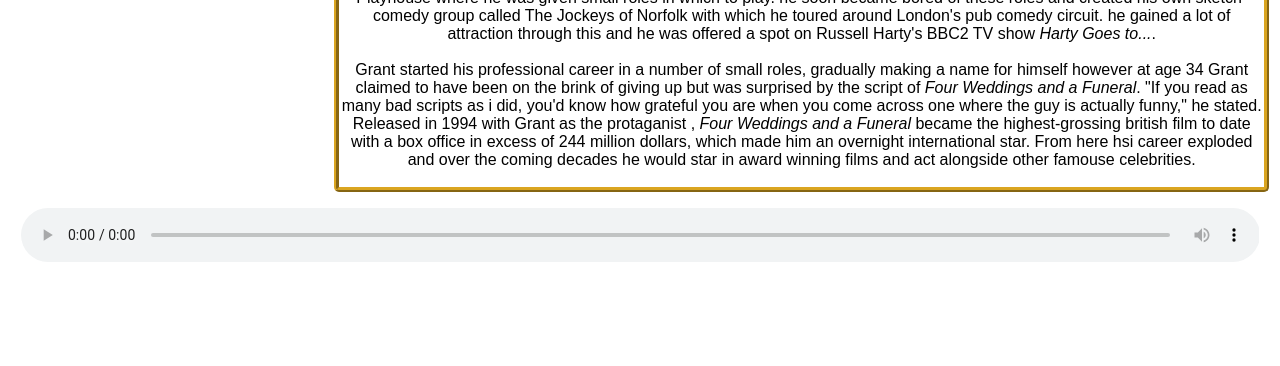
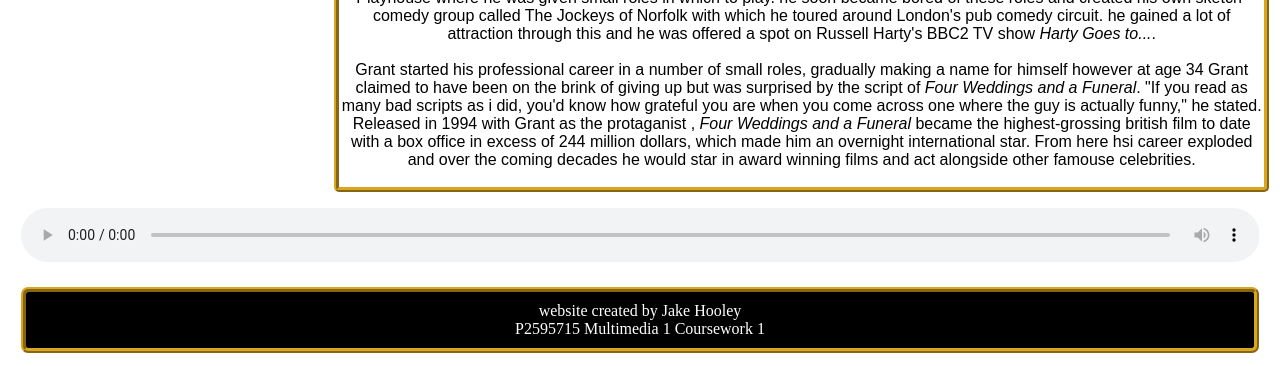
Before and after one commit to DMU-P2595715/Coursework-1, a plain HTML site: page cast.html in a window 1280 px wide. Shown: the part 1217-1583 px from the top of the page. Before the commit the page ends 1492 px from the top, so only its background shows below. Drawn offline with Linux system fonts and the light colour scheme.

Commit message:
Added Footer to cast page

```diff
--- a/cast.html
+++ b/cast.html
@@ -83,6 +83,10 @@
             <source src="aud/Hugho.ogg" type="audio/ogg"/>
             <p>Your browser does not support the audio element.</p>
             </audio>
+
+      <footer> website created by Jake Hooley
+      <br> P2595715 Multimedia 1 Coursework 1 </footer>
+
   </body>
 
 </html>
```
